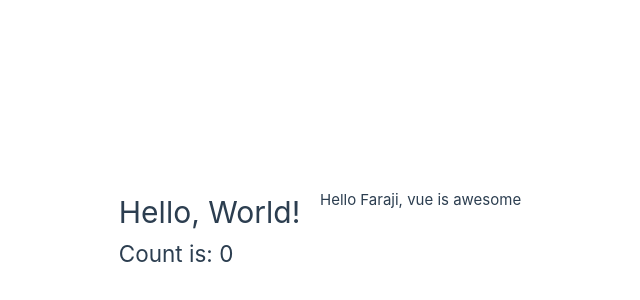
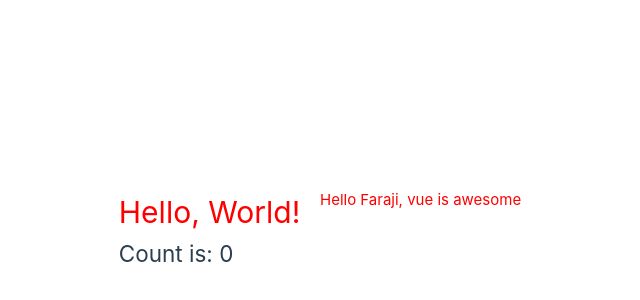
Before and after one commit to faraji-fuji/learning-vue, a Vue app: page / in a window 1280 px wide. Shown: the part 170-470 px from the top of the page, without its empty margins (320-960 px from the left). Built offline with nearby package versions, Linux system fonts and the light colour scheme.

Commit message:
attribute bindings

```diff
--- a/src/App.vue
+++ b/src/App.vue
@@ -9,14 +9,22 @@ export default {
       message2: "Hello Faraji, vue is awesome",
       counter: {
         count: 0
-      }
+      },
+      titleClass: 'title'
     }
   }
 }
 </script>
 
 <template>
-  <h1>{{ message }}</h1>
-  <p>{{ message2 }}</p>
+  <h1 v-bind:class="titleClass">{{ message }}</h1> <!-- add a dynamic class binding here -->
+  <p :class="titleClass">{{ message2 }}</p>
   <h2>Count is: {{ counter.count }}</h2>
 </template>
+
+
+<style>
+.title{
+  color: red;
+}
+</style>
```
